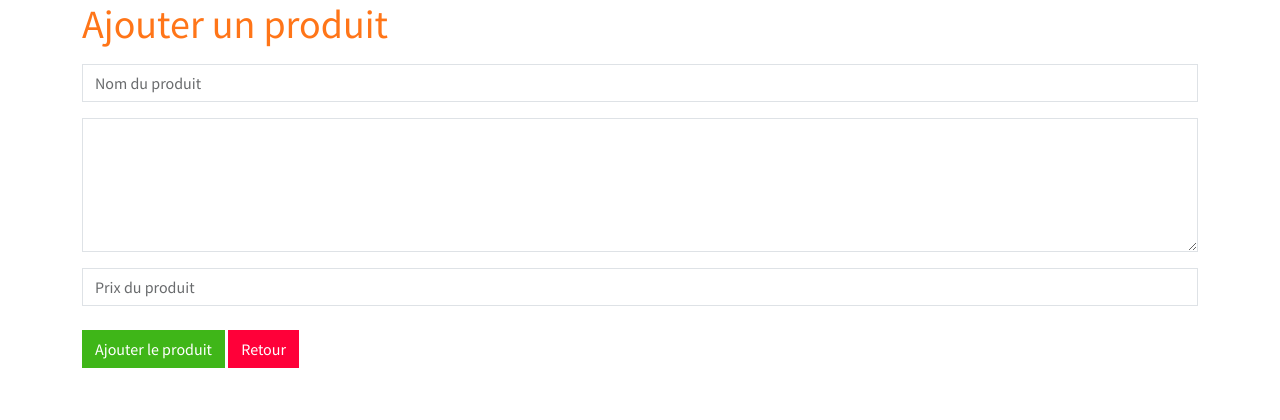
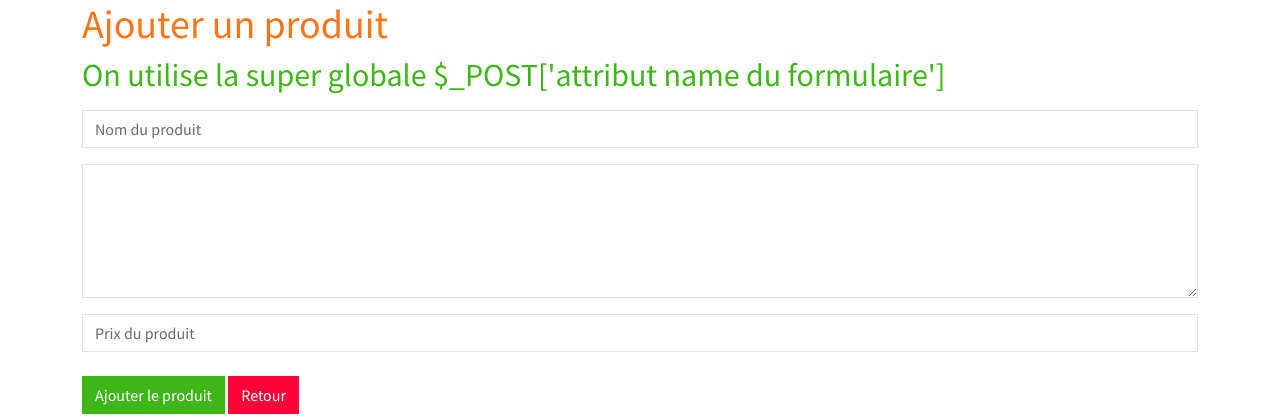
Before and after one commit to micpiwo38/micpiwo38-ADONIS-CRUD-Produits-PHP-de-base, a PHP site: page /test_php/ajouter_produit.php in a window 1280 px wide. Shown: the top 420 px of the page. Run offline with PHP 8.4, Linux system fonts and the light colour scheme.

Commit message:
Ajout d'un sous titre a ajouter_produit.php

```diff
--- a/ajouter_produit.php
+++ b/ajouter_produit.php
@@ -29,6 +29,7 @@
     ?>
     <div class="container">
         <h1 class="text-warning">Ajouter un produit</h1>
+        <h2 class="text-success">On utilise la super globale $_POST['attribut name du formulaire']</h2>
         <form action="" method="POST">
         <div class="mt-3">
             <input type="text" name="nom_produit" placeholder="Nom du produit" class="form-control">
```
